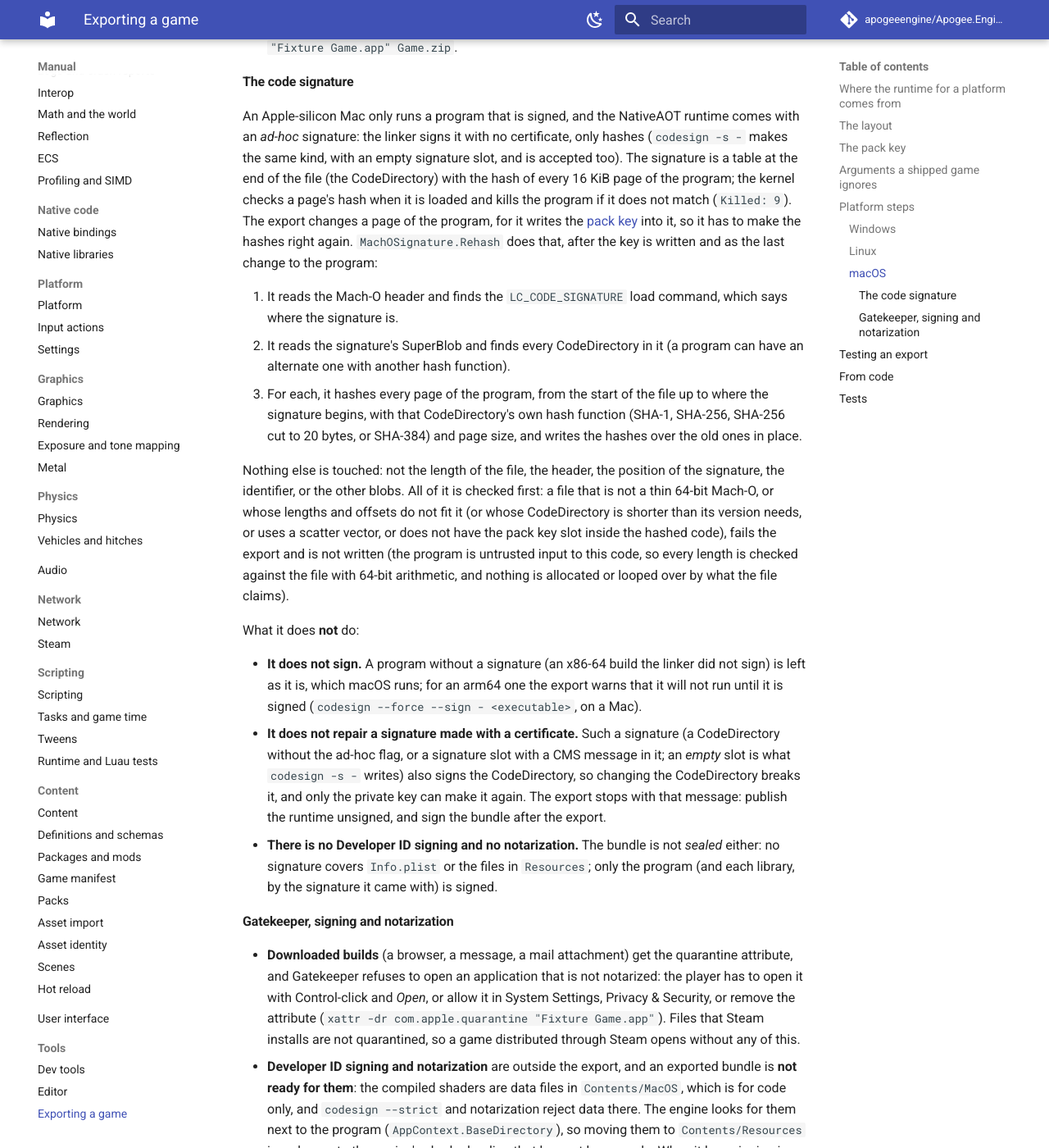
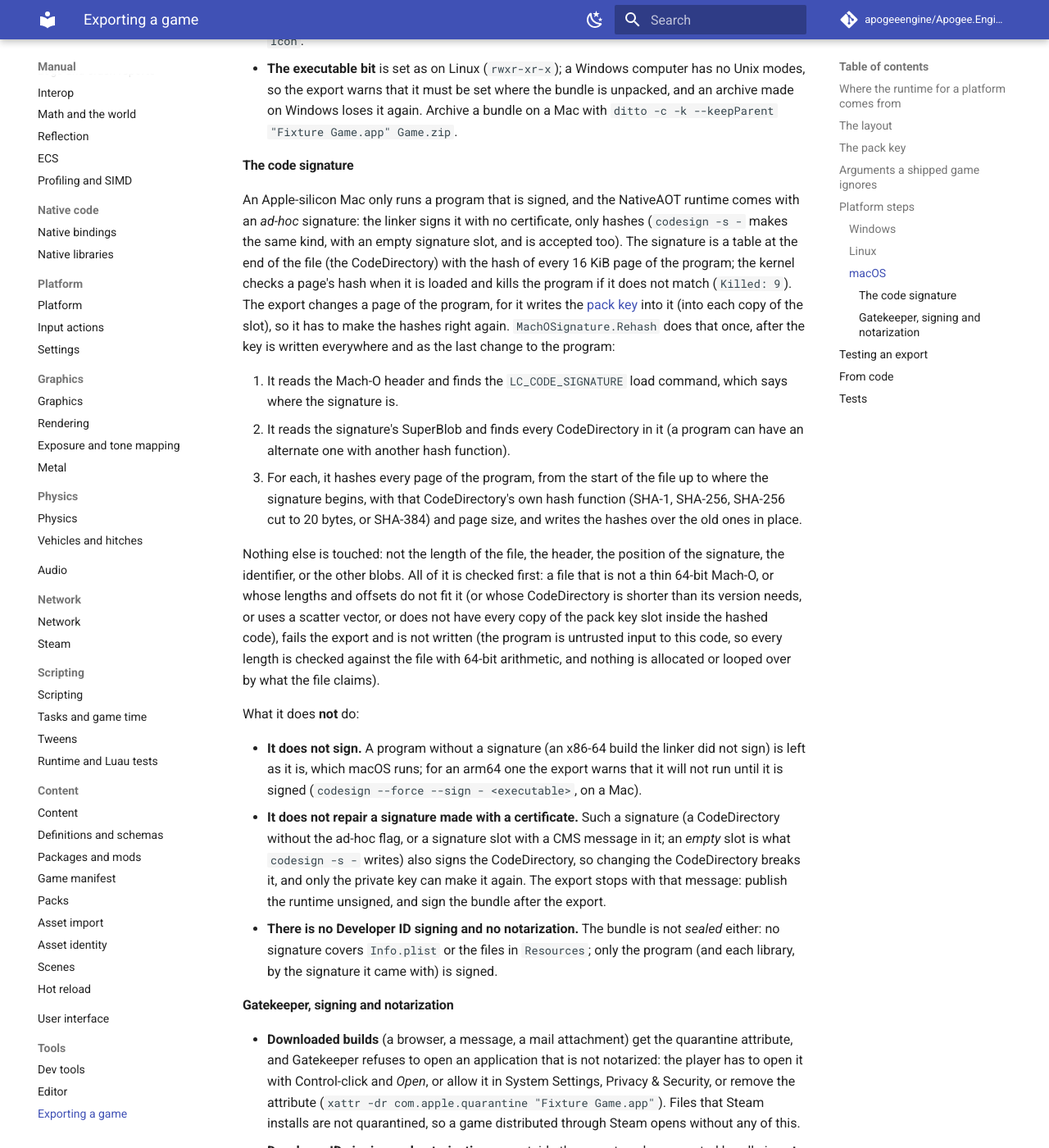
Before and after one commit to apogeeengine/Apogee.Engine, an MkDocs documentation site: the page built from Docs/manual/tools/export.md, in a window 1280 px wide and 1400 px high, scrolled down 7756 px. Shown: the whole window at 82% size. Built offline with MkDocs 1.6.1 and Material for MkDocs 9.7.7, drawn with Linux system fonts in a browser that asks for light colours; comment, search, counter and statistics services are not loaded; some of the changed text lies outside the part shown.

Commit message:
docs(export): the pack key is written into every copy of the slot
Signed-off-by: lheintzmann1 <lheintzmann1@disroot.org>

```diff
--- a/Docs/manual/tools/export.md
+++ b/Docs/manual/tools/export.md
@@ -66,8 +66,10 @@ If `APOGEE_PACK_KEY` is set (64 hexadecimal digits, in the environment or in the
 executable, so that the game opens its own pack without the variable. Without a key the packs are plain, and the export warns about it. See [Encryption and the key](../content/packs.md#encryption-and-the-key).
 
 The key goes into a reserved **slot** of the runtime (`PackKeySlot`): the executable holds 68 bytes in its read-only data, which start with a 16-byte magic that appears nowhere else, and the export
-patches the copy: it finds the magic (exactly once, else it is not this engine's runtime and the export fails), and writes the key masked with a random salt. The running game reads it back
-before it looks at the environment. No recompiling is needed, which is why an export can be made for any platform.
+patches the copy: it finds every copy of the whole slot (at least one, else it is not this engine's runtime and the export fails; a magic that is not followed by the rest of a slot is other data and is left
+alone, and a file that ends inside a slot is refused), and writes the same key, masked with one random salt, into each. A compiler may emit the slot's data more than once (the NativeAOT executable for
+macOS on Apple silicon has two copies), and the game reads whichever copy its code refers to, so all of them are patched; the export log says how many places it wrote when there is more than one. The
+running game reads the key back before it looks at the environment. No recompiling is needed, which is why an export can be made for any platform.
 
 !!! warning "Obfuscation, not protection"
     The key is in the file, one XOR away from anyone who reads this page and the source, and in the memory of the running game. The slot keeps it out of `strings`, out of a quick look in a hex
@@ -205,8 +207,8 @@ Fixture Game.app/                      the bundle, named after the game's name
 
 An Apple-silicon Mac only runs a program that is signed, and the NativeAOT runtime comes with an *ad-hoc* signature: the linker signs it with no certificate, only hashes (`codesign -s -` makes the same kind, with an empty signature slot, and is accepted too). The signature is a table at the end of the
 file (the CodeDirectory) with the hash of every 16 KiB page of the program; the kernel checks a page's hash when it is loaded and kills the program if it does not match (`Killed: 9`). The export
-changes a page of the program, for it writes the [pack key](#the-pack-key) into it, so it has to make the hashes right again. `MachOSignature.Rehash` does that, after the key is written and as the last
-change to the program:
+changes a page of the program, for it writes the [pack key](#the-pack-key) into it (into each copy of the slot), so it has to make the hashes right again. `MachOSignature.Rehash` does that once, after the key is
+written everywhere and as the last change to the program:
 
 1. It reads the Mach-O header and finds the `LC_CODE_SIGNATURE` load command, which says where the signature is.
 2. It reads the signature's SuperBlob and finds every CodeDirectory in it (a program can have an alternate one with another hash function).
@@ -214,7 +216,7 @@ change to the program:
    SHA-384) and page size, and writes the hashes over the old ones in place.
 
 Nothing else is touched: not the length of the file, the header, the position of the signature, the identifier, or the other blobs. All of it is checked first: a file that is not a thin 64-bit Mach-O, or whose lengths
-and offsets do not fit it (or whose CodeDirectory is shorter than its version needs, or uses a scatter vector, or does not have the pack key slot inside the hashed code), fails the export and is not written (the program is untrusted input to this code, so every length is checked against the file with 64-bit arithmetic, and nothing is allocated or looped over by what the file
+and offsets do not fit it (or whose CodeDirectory is shorter than its version needs, or uses a scatter vector, or does not have every copy of the pack key slot inside the hashed code), fails the export and is not written (the program is untrusted input to this code, so every length is checked against the file with 64-bit arithmetic, and nothing is allocated or looped over by what the file
 claims).
 
 What it does **not** do:
@@ -289,6 +291,6 @@ game's icon (`Rgba(size)`, `Png(size)`: a box filter down, with a warning for an
 
 ## Tests
 
-`Tests/Apogee.Export.Tests`: the targets, reading the platform from an executable header, what is left out of a runtime folder, the key slot (written into the only slot, read back, no slot or two is an
-error, the key is not in the file in the clear), the icon sizes, the PE writer (the resource tree, the section that is rewritten or added, header room, signatures and overlays, the subsystem, the checksum, files that are damaged or hostile, the engine's vendored Windows libraries, damaged and hostile files), the Windows step (the version information and the icon images read back, the key kept), the Linux step (the executable bit, `icon.png` and the manifest's icon, the escaping of the desktop entry), the macOS step (the plist and its escaping, the `icns` structure and sizes, the bundle layout, the minimum system version, and the Mach-O signature: page hashes of every hash type and page size checked against an independent computation, real signatures from `ThirdParty` reproduced, and hostile lengths and offsets, truncation and random damage all ending in an `ExportException`), and exports for all four targets from any host with a synthesized runtime folder (layout, renamed executable, what is packed, the game
+`Tests/Apogee.Export.Tests`: the targets, reading the platform from an executable header, what is left out of a runtime folder, the key slot (written into every copy of the slot and read back, a magic without the rest of the template left alone, no slot, a slot cut by the end of the file and too many copies an
+error, the key is not in the file in the clear), the icon sizes, the PE writer (the resource tree, the section that is rewritten or added, header room, signatures and overlays, the subsystem, the checksum, files that are damaged or hostile, the engine's vendored Windows libraries, damaged and hostile files), the Windows step (the version information and the icon images read back, every copy of the key kept), the Linux step (the executable bit, `icon.png` and the manifest's icon, the escaping of the desktop entry), the macOS step (the plist and its escaping, the `icns` structure and sizes, the bundle layout, the minimum system version, and the Mach-O signature: page hashes of every hash type and page size checked against an independent computation, real signatures from `ThirdParty` reproduced, and hostile lengths and offsets, truncation and random damage all ending in an `ExportException`), and exports for all four targets from any host with a synthesized runtime folder (layout, renamed executable, what is packed, the game
 folder untouched, encrypted packs, the output folder rules). `Tests/Apogee.Runtime.Tests` runs an exported game from its folder, headless, on its encrypted pack.
```
Also changed, not shown: Docs/manual/content/packs.md (+1 -1 lines).
